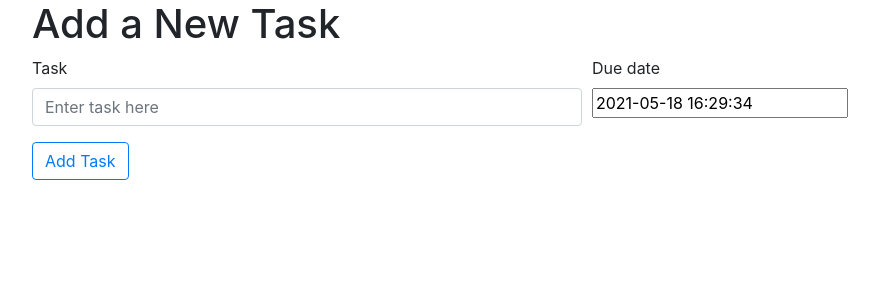
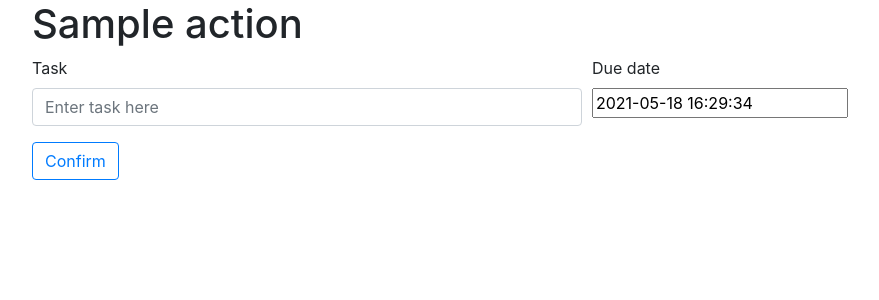
Before and after one commit to CS192-CalNotes/CalNotes, a Django app: template CalNotes/calnote/templates/calnote/taskform.html in a window 1280 px wide. Shown: the top 300 px of the page, without its empty margins (53-932 px from the left). Run offline with Django 3.2, Linux system fonts and the light colour scheme; tables that the repository leaves empty hold one stand-in row (values such as "Sample post"); the template is opened without the code that fills it: values that come from a table or form of the project are taken from there, most other values are stand-ins (such as "Sample title", 1, 10 or a date in 2020); some libraries are stand-ins or nearby versions.

Commit message:
chore: rename task form for general use

```diff
--- a/CalNotes/calnote/forms.py
+++ b/CalNotes/calnote/forms.py
@@ -2,7 +2,7 @@ from django import forms
 from .models import Task, Event
 
 #Attributes of forms needed
-class AddTaskForm(forms.ModelForm):
+class TaskForm(forms.ModelForm):
     class Meta:
         model = Task
         fields = ['task', 'dueDate']
--- a/CalNotes/calnote/templates/calnote/taskform.html
+++ b/CalNotes/calnote/templates/calnote/taskform.html
@@ -3,7 +3,7 @@
 {% block body %}
 
 <div class="container">
-    <h1>Add a New Task</h1>
+    <h1>{{ action }}</h1>
     <form action ="" method="POST" >
         {% csrf_token %}
         <div class="form-row">
@@ -18,7 +18,7 @@
                 {{ taskform.dueDate }}
             </div>
         </div>
-        <input class="btn btn-outline-primary" type="submit" value="Add Task">
+        <input class="btn btn-outline-primary" type="submit" value="Confirm">
     </form>
 </div>
 {% endblock %}
```
Also changed, not shown: CalNotes/calnote/views.py (+7 -6 lines).
